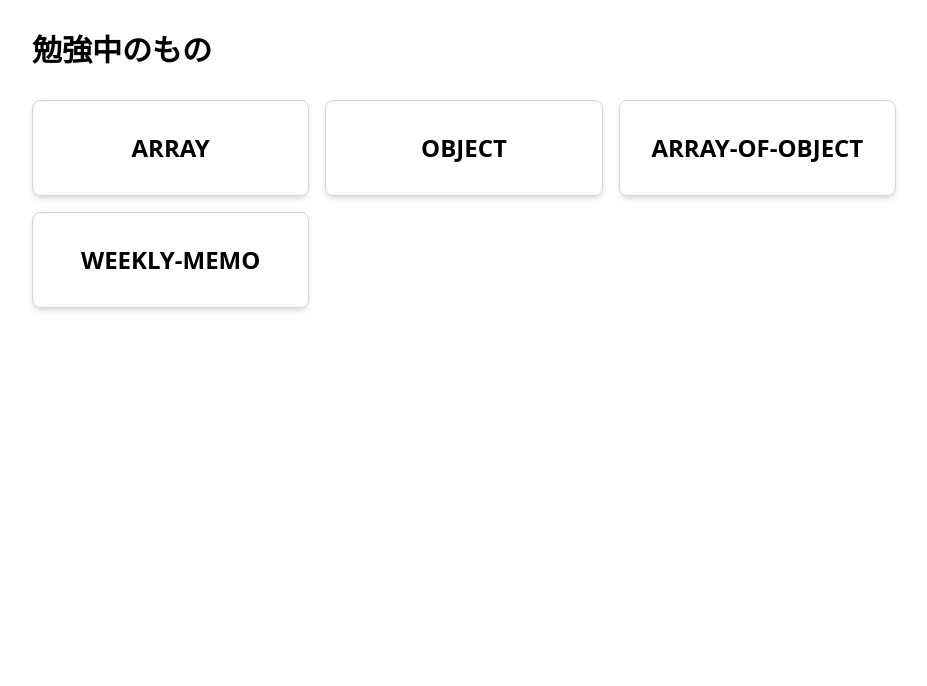
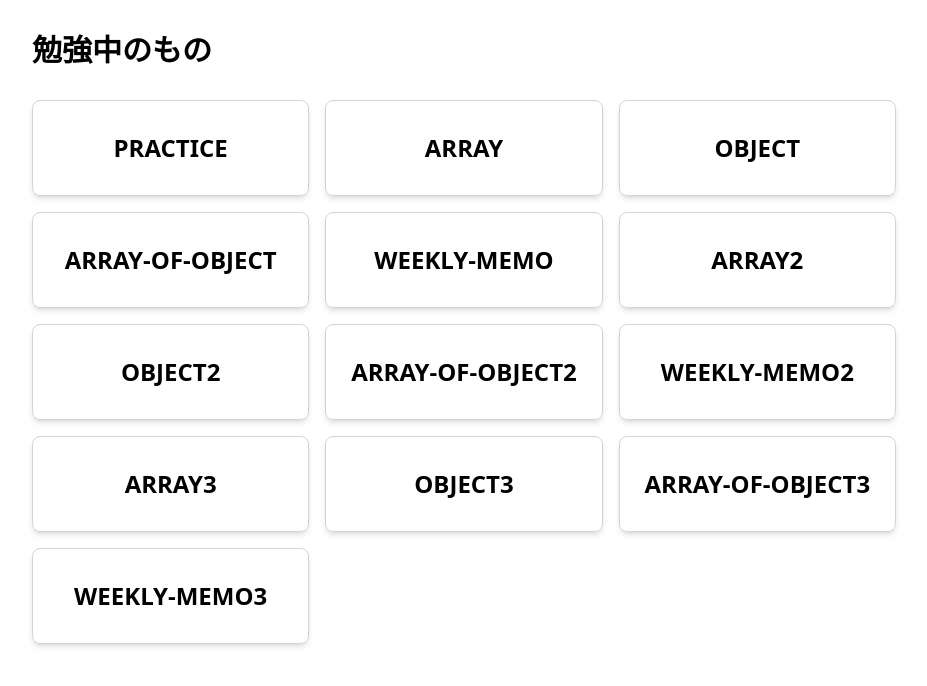
Before and after one commit to ikegamichan/typescript-practice, a Next.js app: page /practice in a window 1280 px wide. Shown: the top 686 px of the page, without its empty margins (176-1103 px from the left). Built offline with nearby package versions, Linux system fonts and the light colour scheme.

Commit message:
card.tsにデータを追加

```diff
--- a/src/const/card.ts
+++ b/src/const/card.ts
@@ -10,8 +10,21 @@ type CardsType = {
 }[];
 
 export const titleCards: CardsType = [
+  { title: 'PRACTICE', path: PATH.PRACTICE, size: cardSize.m },
   { title: 'ARRAY', path: PATH.ARRAY, size: cardSize.m },
   { title: 'OBJECT', path: PATH.OBJECT, size: cardSize.m },
   { title: 'ARRAY-OF-OBJECT', path: PATH.ARRAY_OF_OBJECT, size: cardSize.m },
   { title: 'WEEKLY-MEMO', path: PATH.WEEKLY_MEMO, size: cardSize.m },
+  { title: 'ARRAY2', path: PATH.ARRAY, size: cardSize.m },
+  { title: 'OBJECT2', path: PATH.OBJECT, size: cardSize.m },
+  { title: 'ARRAY-OF-OBJECT2', path: PATH.ARRAY_OF_OBJECT, size: cardSize.m },
+  { title: 'WEEKLY-MEMO2', path: PATH.WEEKLY_MEMO, size: cardSize.m },
+  { title: 'ARRAY3', path: PATH.ARRAY, size: cardSize.m },
+  { title: 'OBJECT3', path: PATH.OBJECT, size: cardSize.m },
+  { title: 'ARRAY-OF-OBJECT3', path: PATH.ARRAY_OF_OBJECT, size: cardSize.m },
+  { title: 'WEEKLY-MEMO3', path: PATH.WEEKLY_MEMO, size: cardSize.m },
 ] as const;
+
+export const sliderCards = titleCards.map((titleCard) => {
+  return { ...titleCard, size: cardSize.s };
+});
```
